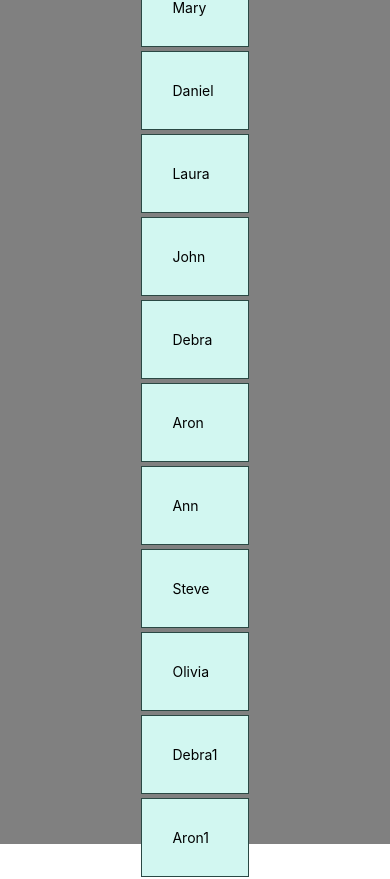
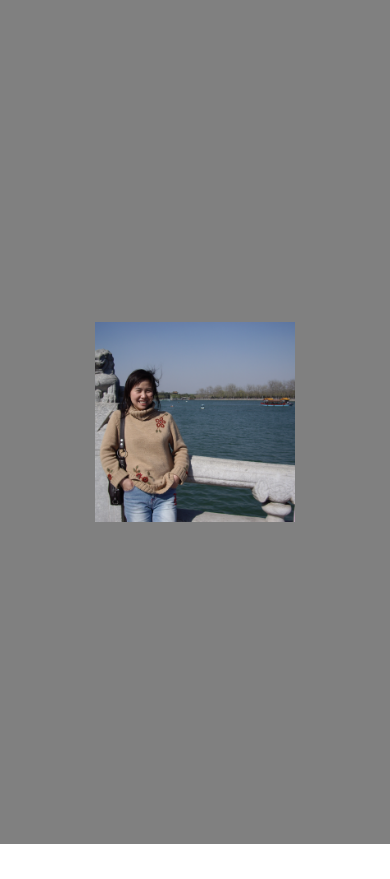
Before and after one commit to xiaotaozi1127/RNPractice, a React Native app: screen / in a window 390 px wide. Shown: the top 879 px of the page. After the commit the page ends 844 px from the top, so only its background shows below. Built offline with nearby package versions, Linux system fonts and the light colour scheme.

Commit message:
[taohui] display local image

```diff
--- a/src/components/home/Home.js
+++ b/src/components/home/Home.js
@@ -4,6 +4,7 @@ import PresentationalComponent from './PresentationalComponent.js';
 import List from './List.js';
 import Inputs from './Inputs.js';
 import ScrollViewExample from './ScrollViewExample';
+import ImagesExample from './ImagesExample';
 
 var width = Dimensions.get('window').width; //full width
 var height = Dimensions.get('window').height; //full height
@@ -16,7 +17,7 @@ class Home extends Component {
 	render() {
 		return (
 			<View style= {styles.container}>
-				<ScrollViewExample />
+				<ImagesExample />
 			</View>
 			);
 	}
--- /dev/null
+++ b/src/components/home/ImagesExample.js
@@ -0,0 +1,8 @@
+import React, { Component } from 'react'
+import { Image } from 'react-native'
+
+const Home = () => (
+   <Image source = {require('../../img/bridge.jpg')}
+   		  style = {{ width: 200, height: 200 }}/>
+)
+export default Home
```
Also changed, not shown: src/img/bridge.jpg (added).
